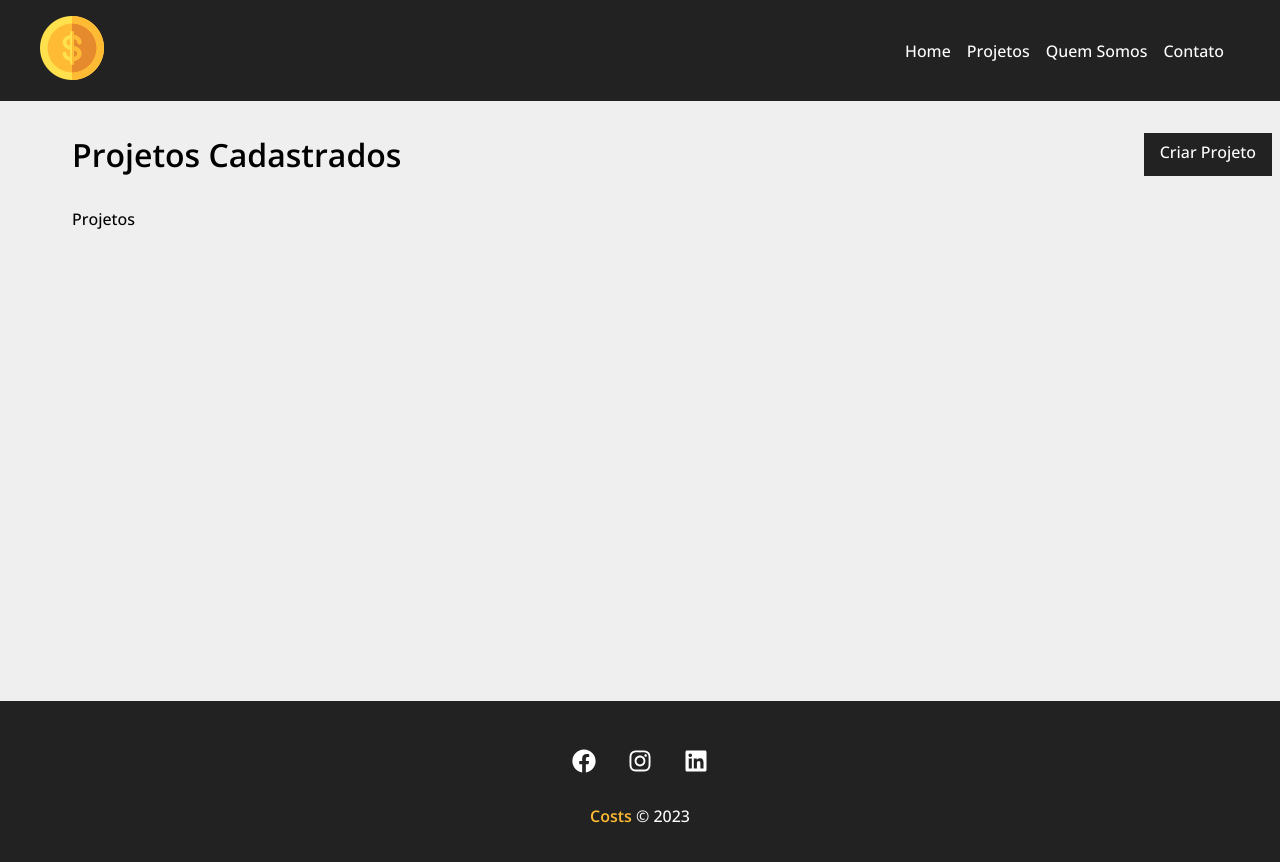
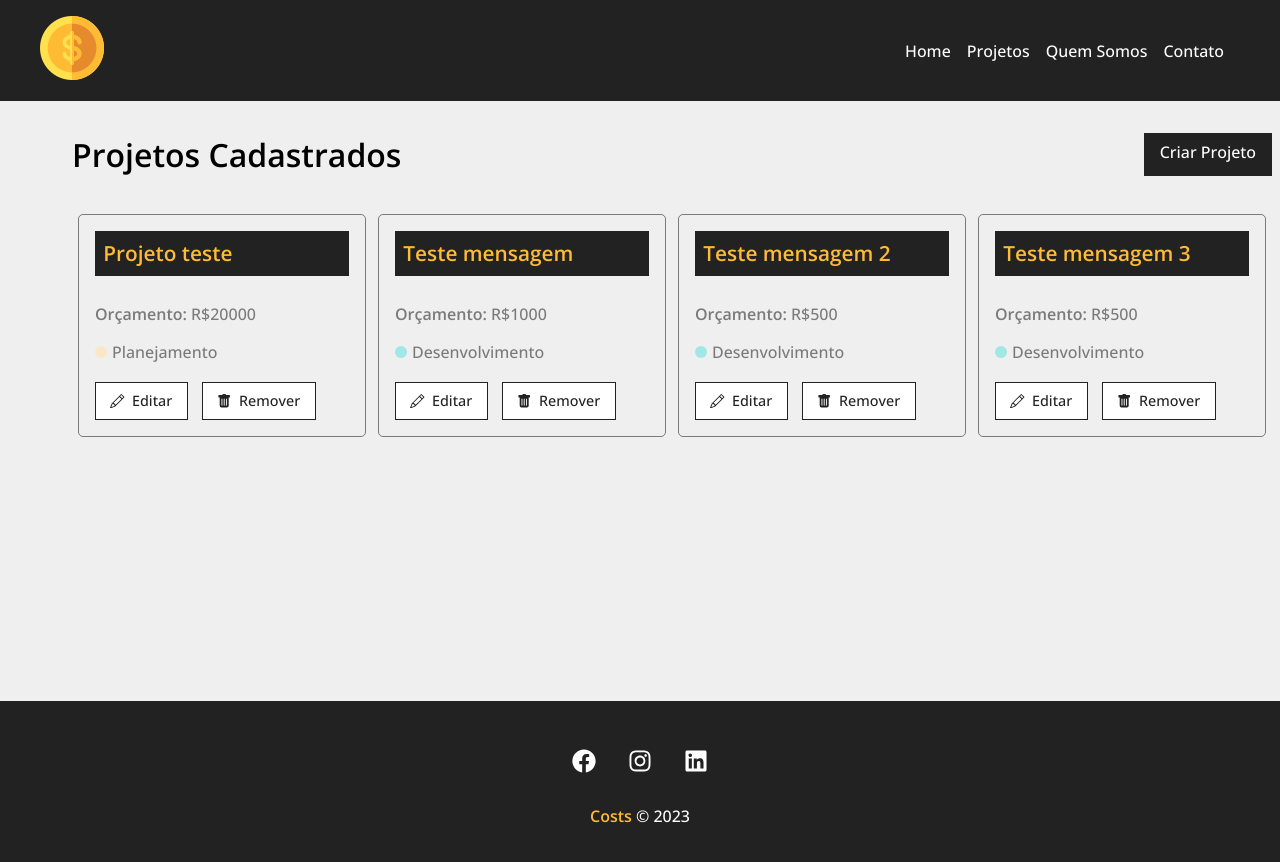
Before and after one commit to v-andrade-dev/costs-react, a React (Create React App) app: page /projects in a window 1280 px wide. Shown: the top 862 px of the page. Built offline with nearby package versions, Linux system fonts and the light colour scheme; data requests are answered from the project's data file.

Commit message:
criação componente card, preenchido com projetos da api

```diff
--- /dev/null
+++ b/src/components/layout/card/Card.js
@@ -0,0 +1,28 @@
+import styles from './Card.module.css';
+
+import {BsPencil, BsFillTrashFill} from 'react-icons/bs';
+import { Link } from 'react-router-dom';
+
+function Card({id, name, budget, category, handleRemove}){
+    return(
+        <div className={styles.card_container}>
+            <h4>{name}</h4>
+            <p>
+                <span>Orçamento:</span> R${budget}
+            </p>
+            <p className={styles.category_text}>
+                <span className={`${styles[category.toLowerCase()]}`}></span>{category}
+            </p>
+            <div className={styles.card_container_actions}>
+                <Link to='/'>
+                    <BsPencil />Editar
+                </Link>
+                <button>
+                    <BsFillTrashFill />Remover
+                </button>
+            </div>
+        </div>
+    )
+}
+
+export default Card;
--- /dev/null
+++ b/src/components/layout/card/Card.module.css
@@ -0,0 +1,88 @@
+
+.card_container{
+    padding: 1em;
+    border: 1px solid #7a7a7a;
+    border-radius: 5px;
+    width: 24%;
+    margin: 0.5%;
+}
+
+.card_container h4{
+    background-color: #222;
+    color: #ffbb33;
+    padding: .4em;
+    margin-bottom: 1.3em;
+    font-size: 1.3em;
+}
+
+.card_container p{
+    color: #7a7a7a;
+    margin-bottom: 1em;
+}
+
+.card_container p span{
+    font-weight: bold;
+}
+
+.category_text{
+    display: flex;
+    align-items: center;
+}
+
+.category_text span{
+    display: block;
+    width: 12px;
+    height: 12px;
+    border-radius: 50%;
+    background-color: #ccc;
+    margin-right: 5px;
+}
+
+.category_text .infra{
+    background-color: #ffaebc;
+}
+
+.category_text .desenvolvimento{
+    background-color: #a0e7e5;
+}
+
+.category_text .design{
+    background-color: #b4f8c8;
+}
+
+.category_text .planejamento{
+    background-color: #fbe7c6;
+}
+
+.card_container_actions{
+    margin-top: 1.2em;
+    display: flex;
+    align-items: center;
+}
+
+.card_container_actions a,
+.card_container_actions button{
+    text-decoration: none;
+    border: none;
+    background-color: #fff;
+    color: #222;
+    font-size: .9em;
+    padding: .6em 1em;
+    cursor: pointer;
+    margin-right: 1em;
+    border: 1px solid #222;
+    display: flex;
+    align-items: center;
+    justify-content: center;
+    transition: .5s;
+}
+
+.card_container_actions svg {
+    margin-right: .5em;
+}
+
+.card_container_actions a:hover,
+.card_container_actions button:hover{
+    background-color: #222;
+    color: #ffbb33;
+}
--- a/src/components/pages/projects/Projects.js
+++ b/src/components/pages/projects/Projects.js
@@ -1,18 +1,35 @@
 import { useLocation } from 'react-router-dom';
+import { useState, useEffect } from 'react';
 
 import styles from './Projects.module.css';
 
 import Message from '../../layout/message/Message';
 import LinkButton from '../../layout/linkButton/LinkButton';
 import Container from '../../layout/container/Container';
+import Card from '../../layout/card/Card';
 
 function Projects(){
+
+    const [projects, setProjects] = useState([]);
+
 
     const location = useLocation();
     let message = '';
     if(location.state){
         message = location.state.message;
     }
+
+    useEffect(()=>{
+        fetch('http://localhost:5000/projects',{
+            method:'GET',
+            headers: {
+                'Content-type': 'application/json',
+            },
+        }).then((resp)=> resp.json()).then((data)=>{
+            setProjects(data);
+            console.log(data);
+        }).catch((err)=> console.log(err));
+    },[])
 
     return (
         <div className={styles.project_container}>
@@ -23,7 +40,15 @@ function Projects(){
             <div>
                 {message && <Message type="success" msg={message} />}
                 <Container customClass="start">
-                    <p>Projetos</p>
+                    {projects.length > 0 &&
+                        projects.map((project)=>
+                            <Card
+                                name={project.name}
+                                id={project.id}
+                                budget={project.budget}
+                                category={project.category.name}
+                                key={project.id} />
+                        )}
                 </Container>
             </div>
 
```
